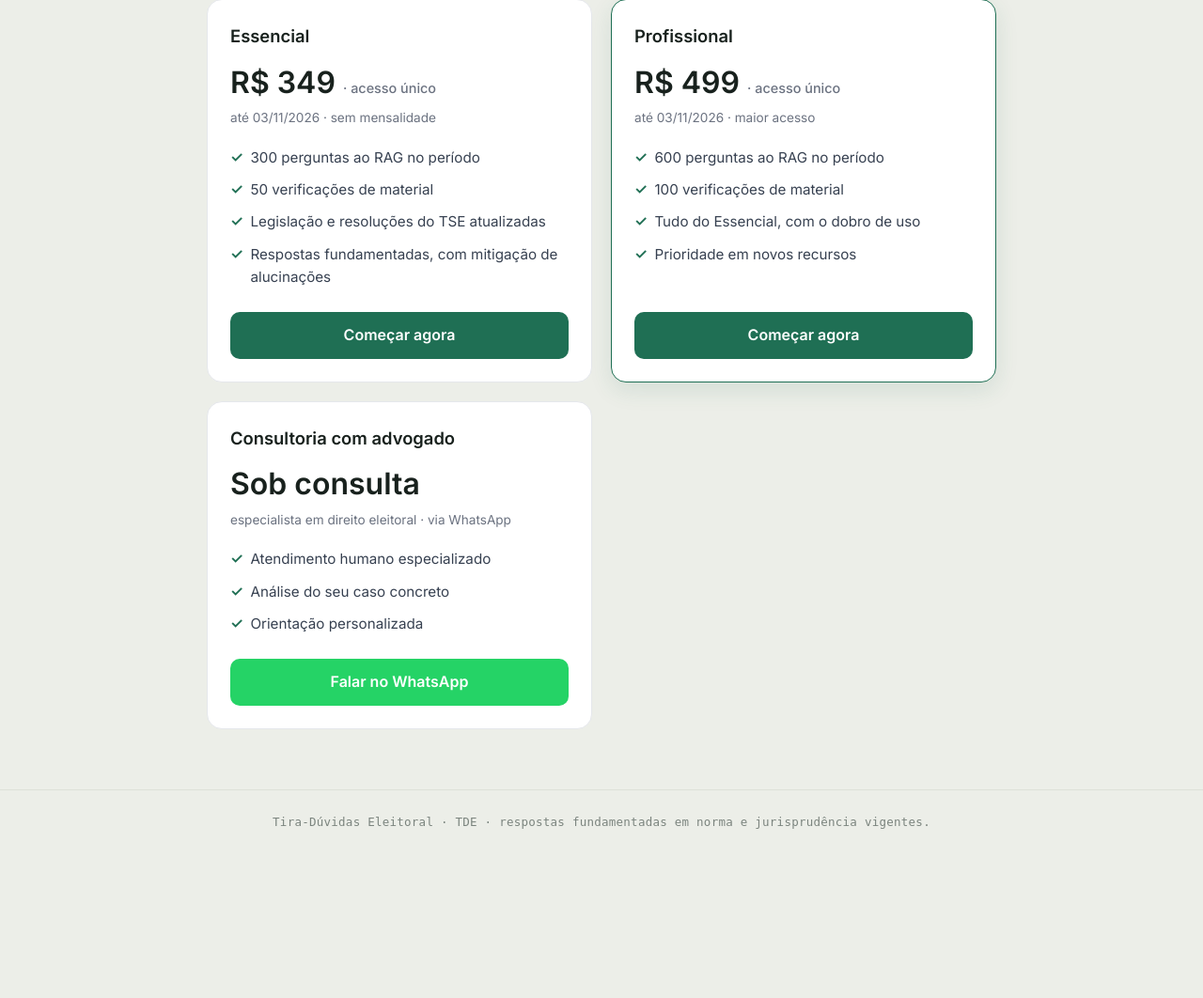
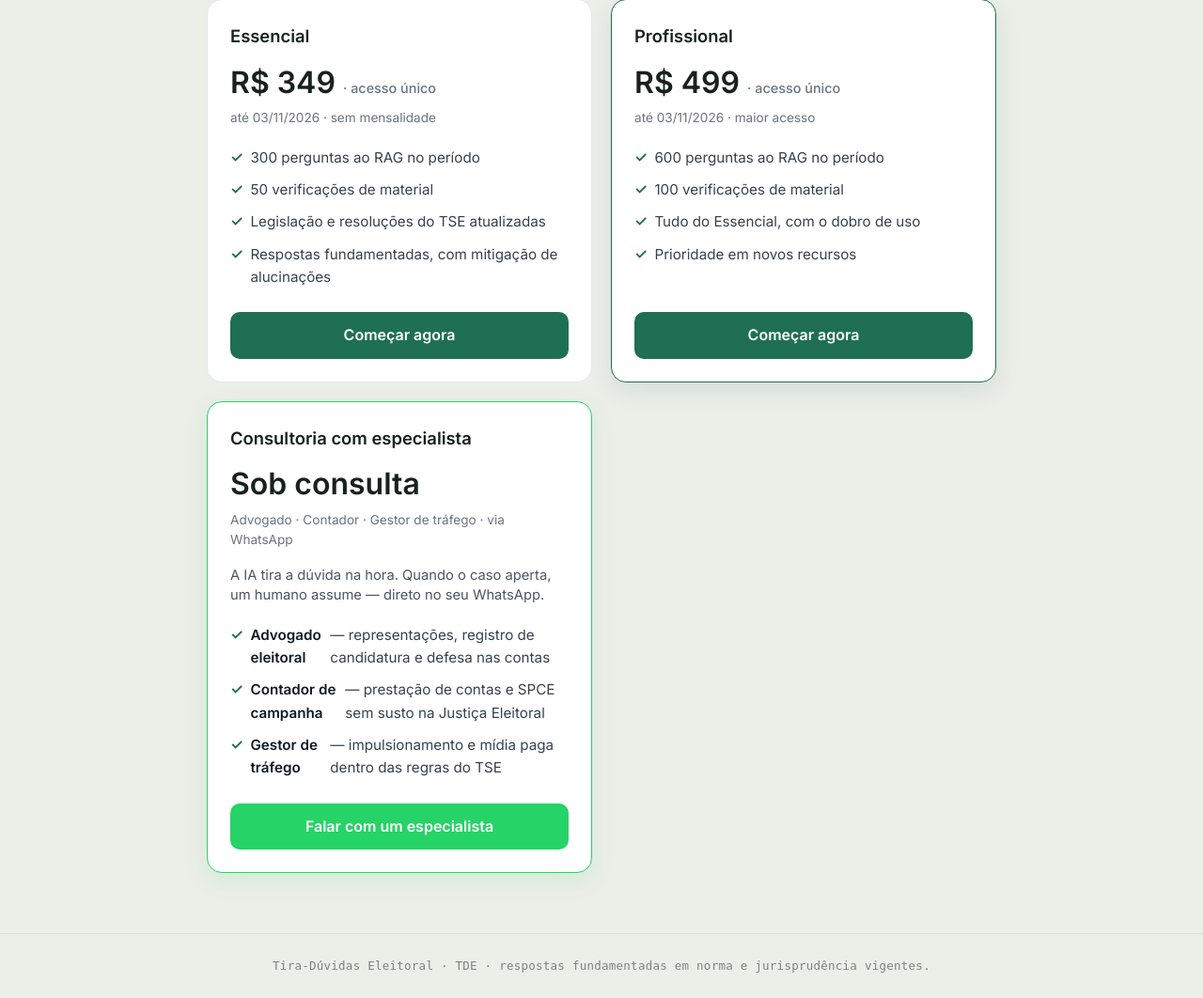
Before and after one commit to Geffersonvivan/Tira_Duvidas_Eleitoral, a Django app: page /planos/ in a window 1280 px wide. Shown: the part 270-1332 px from the top of the page at 94% size. Before the commit the page ends 1152 px from the top, so only its background shows below. Run offline with Django 5.2, Linux system fonts and the light colour scheme; some web fonts are replaced.

Commit message:
feat(consultoria): 3 especialistas (advogado, contador, gestor de tráfego)
Expande o card de consultoria de só "advogado" para os três especialistas,
com copy mais persuasiva, e incorpora na LP pública além da /planos.

- /planos: card "Consultoria com especialista" com Advogado eleitoral,
  Contador de campanha e Gestor de tráfego (cada um com proposta de valor),
  pitch "a IA tira a dúvida; o humano assume o caso", borda verde WhatsApp.
- landing: mesmo card incorporado na seção de preços (grid agora 3 colunas);
  landing_view passa BILLING_WHATSAPP no contexto.
- CTA WhatsApp com mensagem pré-preenchida mencionando os 3 perfis.

119 testes verdes, render real de / e /planos com os 3 especialistas + wa.me.

Co-Authored-By: Claude Opus 4.8 (1M context) <noreply@anthropic.com>

```diff
--- a/billing/templates/billing/planos.html
+++ b/billing/templates/billing/planos.html
@@ -18,6 +18,10 @@
   .btn-pago { background: #1f6f54; color: #fff; }
   .btn-pago:hover { background: #185740; }
   .btn-wpp { background: #25d366; color: #fff; }
+  .btn-wpp:hover { background: #1fb457; }
+  .plano-card.consultoria { border-color: #25d366; box-shadow: 0 8px 24px rgba(37,211,102,.12); }
+  .consultoria-pitch { color: #4b5563; font-size: .92rem; line-height: 1.45; margin: 2px 0 14px; }
+  .plano-feats li strong { color: #111827; }
   .banner { padding: 12px 16px; border-radius: 10px; margin-bottom: 20px; text-align: center; }
   .banner.ok { background: #ecfdf5; color: #065f46; border: 1px solid #a7f3d0; }
   .banner.warn { background: #fffbeb; color: #92400e; border: 1px solid #fde68a; }
@@ -65,18 +69,19 @@
     </div>
 
     <!-- Consultoria WhatsApp -->
-    <div class="plano-card">
-      <div class="plano-nome">Consultoria com advogado</div>
+    <div class="plano-card consultoria">
+      <div class="plano-nome">Consultoria com especialista</div>
       <div class="plano-preco">Sob consulta</div>
-      <div class="plano-meta">especialista em direito eleitoral · via WhatsApp</div>
+      <div class="plano-meta">Advogado · Contador · Gestor de tráfego · via WhatsApp</div>
+      <p class="consultoria-pitch">A IA tira a dúvida na hora. Quando o caso aperta, um humano assume — direto no seu WhatsApp.</p>
       <ul class="plano-feats">
-        <li>Atendimento humano especializado</li>
-        <li>Análise do seu caso concreto</li>
-        <li>Orientação personalizada</li>
+        <li><strong>Advogado eleitoral</strong> — representações, registro de candidatura e defesa nas contas</li>
+        <li><strong>Contador de campanha</strong> — prestação de contas e SPCE sem susto na Justiça Eleitoral</li>
+        <li><strong>Gestor de tráfego</strong> — impulsionamento e mídia paga dentro das regras do TSE</li>
       </ul>
       <a class="plano-btn btn-wpp" target="_blank" rel="noopener"
-         href="https://wa.me/{{ whatsapp }}?text=Ol%C3%A1%2C%20quero%20falar%20sobre%20a%20consultoria%20jur%C3%ADdica%20eleitoral.">
-        Falar no WhatsApp
+         href="https://wa.me/{{ whatsapp }}?text=Ol%C3%A1%2C%20quero%20falar%20com%20um%20especialista%20%28advogado%2C%20contador%20ou%20gestor%20de%20tr%C3%A1fego%29%20sobre%20a%20campanha.">
+        Falar com um especialista
       </a>
     </div>
   </div>
--- a/core/views_auth.py
+++ b/core/views_auth.py
@@ -21,6 +21,7 @@ def landing_view(request):
     ctx["essencial"] = plano_do(ESSENCIAL)
     ctx["pro"] = plano_do(PRO)
     ctx["acesso_ate"] = acesso_ate()
+    ctx["whatsapp"] = settings.BILLING_WHATSAPP
     return render(request, "landing.html", ctx)
 
 
```
Also changed, not shown: templates/landing.html (+23 -1 lines).
